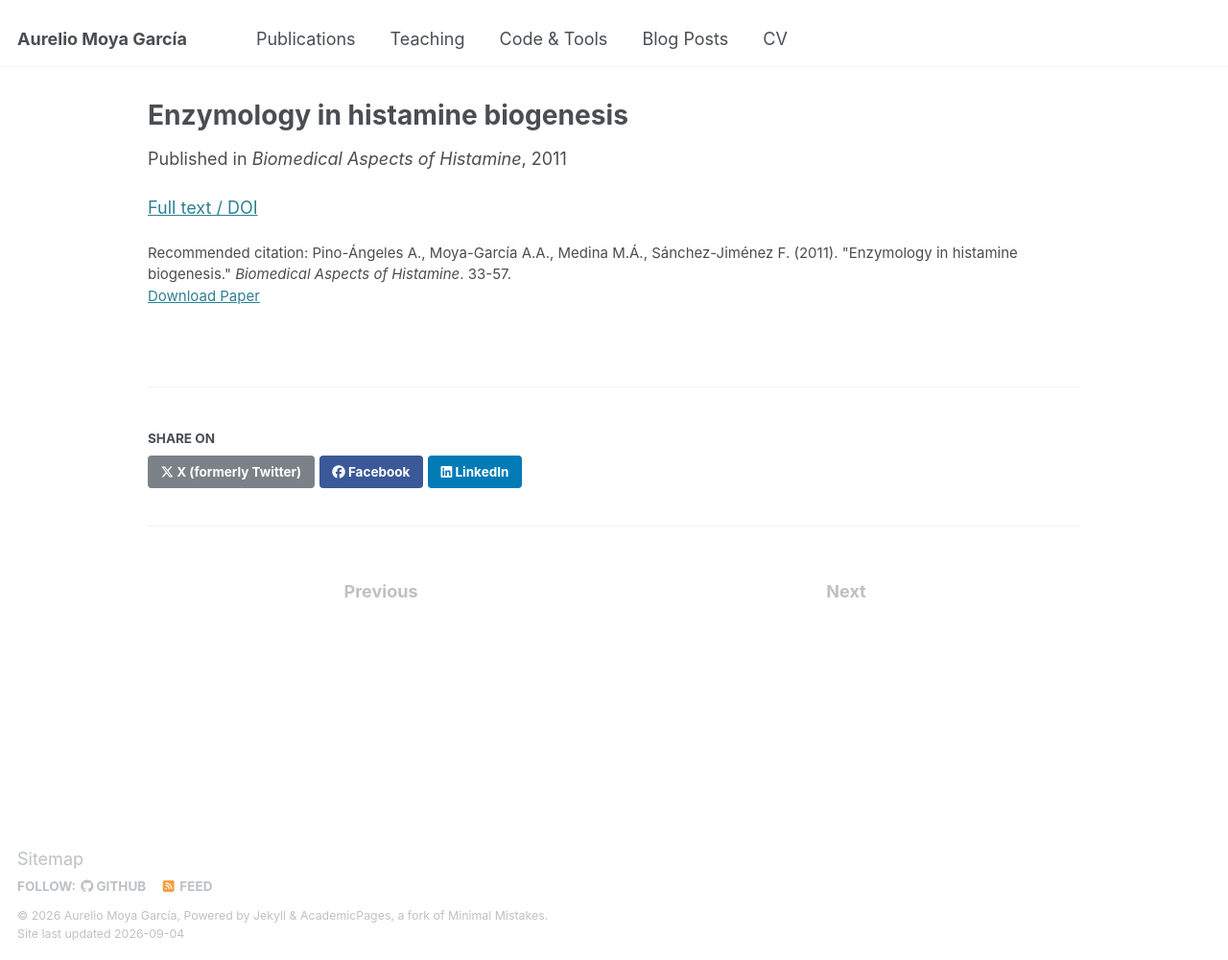
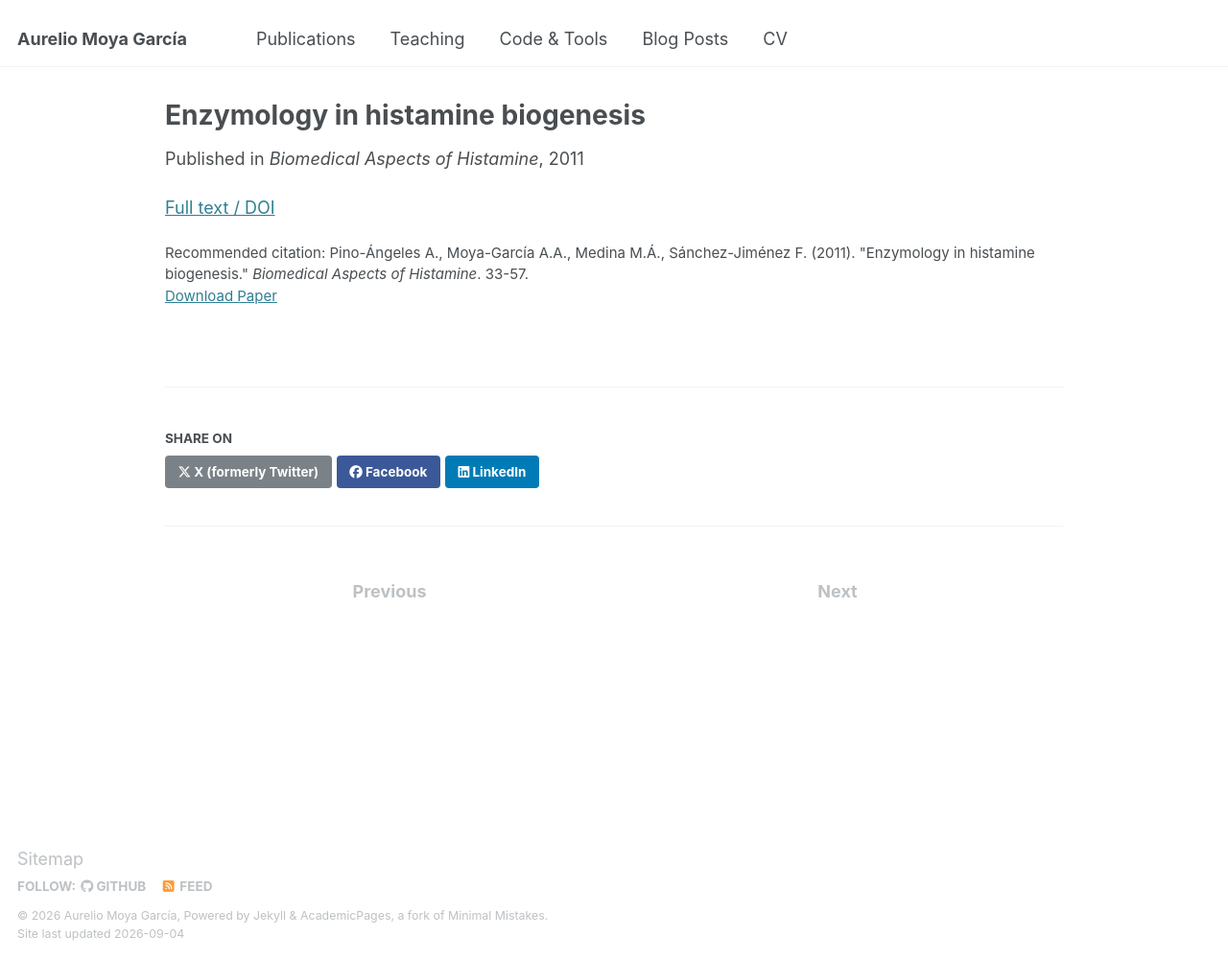
Before and after one commit to amoyag/amoyag.github.io, a Jekyll site: the page built from _publications/2011-01-01-enzymology-in-histamine-biogenesis.md, in a window 1280 px wide and 1001 px high. Shown: the whole window at 96% size. Built offline with Jekyll 4.4.1, drawn with Linux system fonts in a browser that asks for light colours.

Commit message:
Centrar la columna en todos los anchos, no solo por encima de 1280px
La rejilla susy del tema entra por debajo de 1000px, asi que la media query
en 80em dejaba el texto descolocado a la derecha justo en los anchos
intermedios. Regla sin consulta, con 1em de padding para que en movil el
texto no toque el borde.

```diff
--- a/_includes/head/custom.html
+++ b/_includes/head/custom.html
@@ -20,18 +20,18 @@
 <!-- Páginas de contenido sin barra lateral: el tema deja el hueco de la barra
      vacío y el texto descolocado a la derecha. Cuando sidebar.html no pinta
      nada, .page es el primer hijo de #main, y solo entonces se centra la
-     columna y se le pone una medida de lectura cómoda. -->
+     columna y se le pone una medida de lectura cómoda. Sin media query a
+     propósito: la rejilla del tema entra por debajo de 1000px y una consulta
+     mal puesta deja el texto descolocado justo en los anchos intermedios. -->
 <style>
-  @media (min-width: 80em) {
   #main > .page:first-child {
     float: none;
     width: 100%;
     max-width: 54em;
     margin-left: auto;
     margin-right: auto;
-      padding-left: 0;
-      padding-right: 0;
-    }
+    padding-left: 1em;
+    padding-right: 1em;
   }
   /* Las tablas anchas (rúbricas) no rompen la columna: se desplazan solas. */
   #main > .page:first-child .page__content table { display: block; overflow-x: auto; }
```
Lines whose indentation alone changed are shown as unchanged.
